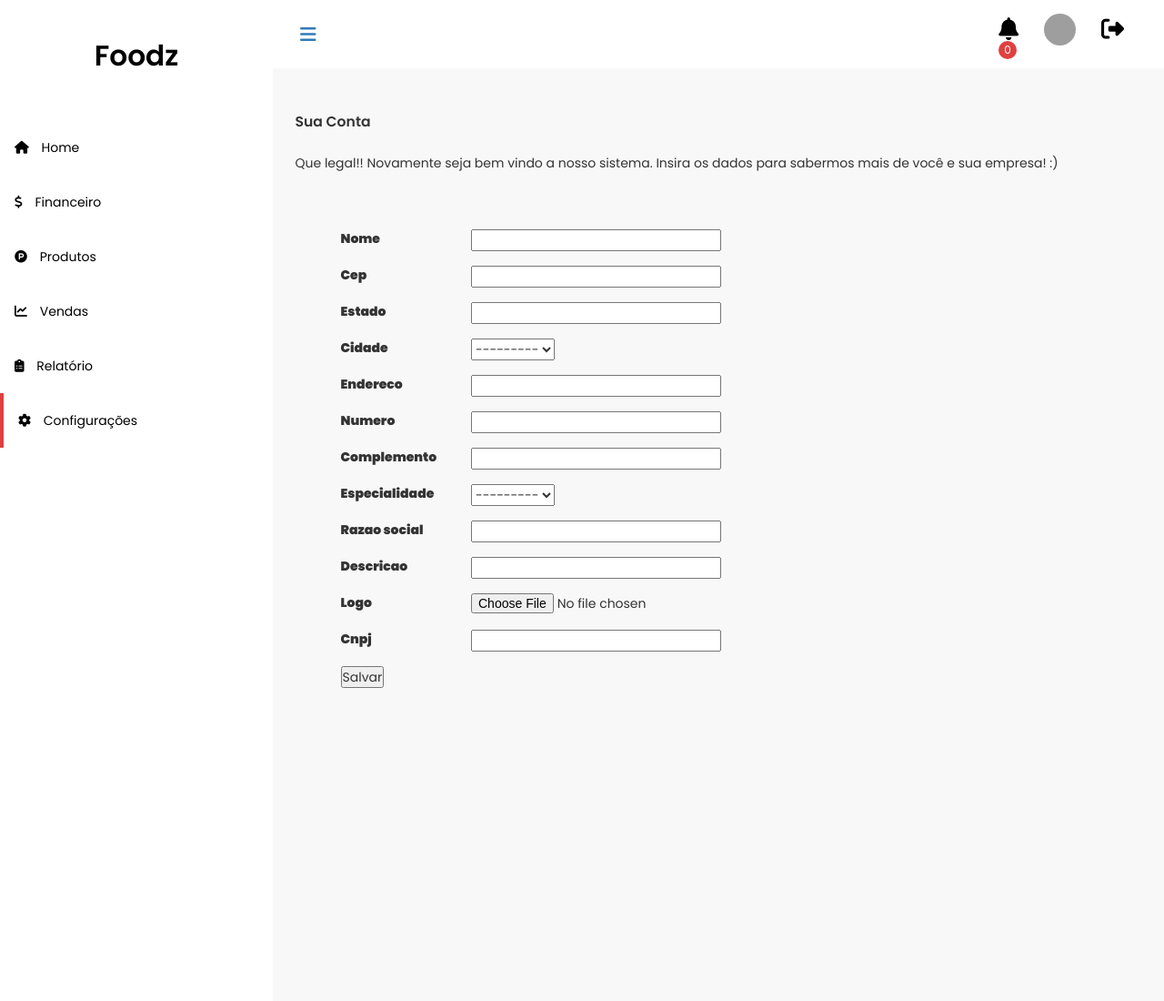
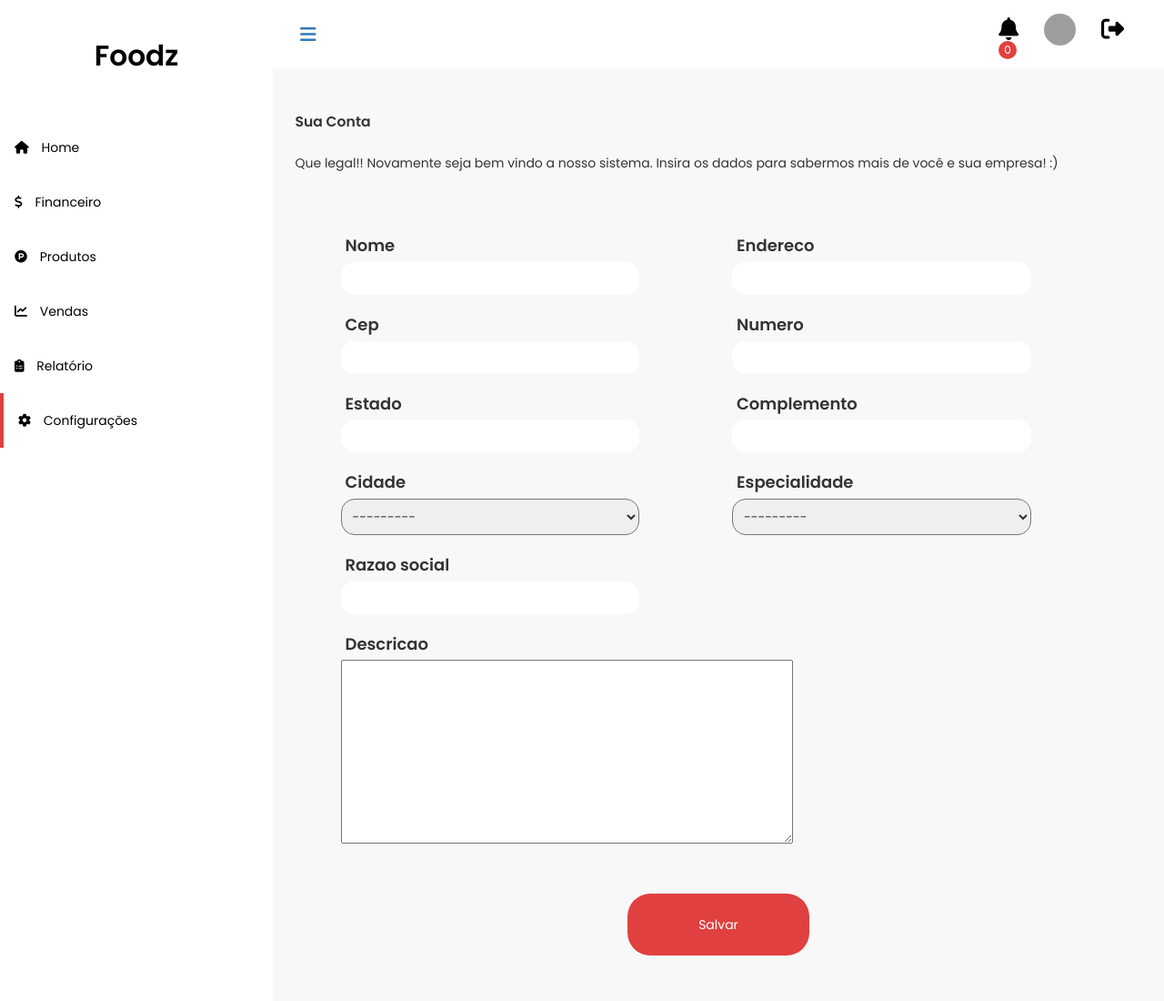
Before and after one commit to NicolasMarqui/Foodz, a Django app: page /dashboard/config in a window 1280 px wide. Shown: the whole page at 91% size. Run offline with Django 3.2, Linux system fonts and the light colour scheme; data that the repository does not hold is empty; some libraries are stand-ins or nearby versions; grey boxes are pictures that could not be loaded.

Commit message:
Added Django markdown, Changed form style

```diff
--- a/delivery/forms.py
+++ b/delivery/forms.py
@@ -3,11 +3,16 @@ from django.core.validators import MinValueValidator, MaxValueValidator
 from .choices import *
 from django.contrib.auth.forms import UserCreationForm
 from .models import Restaurante, Produto
+from django_summernote.widgets import SummernoteInplaceWidget,SummernoteWidget
 
 class MoreInfoRestaurant(forms.ModelForm):
     class Meta:
         model = Restaurante
         fields = ['nome', 'cep', 'estado', 'cidade' , 'endereco' , 'numero' , 'complemento' , 'especialidade', 'razao_social', 'descricao', 'logo', 'cnpj']
+
+        widgets = {
+            'descricao': SummernoteWidget(),
+        }
 
 class AddProducts(forms.ModelForm):
     class Meta:
@@ -16,6 +21,7 @@ class AddProducts(forms.ModelForm):
 
         widgets = {
             'restaurante': forms.HiddenInput(attrs={'readonly': 'readonly'}),
+            'descricao': SummernoteWidget(),
         }
 
         labels = {
--- a/delivery/static/styles.css
+++ b/delivery/static/styles.css
@@ -3396,6 +3396,49 @@ footer .footer .fot-bottom p {
   padding: 50px 50px 0;
 }
 
+.display-info form label, .display-info form p {
+  vertical-align: middle;
+  margin: 5px;
+  font-size: 18px;
+  font-weight: 600;
+  width: 100%;
+}
+
+.display-info form input {
+  padding: 8px;
+  border-radius: 15px;
+  border: none;
+  outline: none;
+  width: 100%;
+}
+
+.display-info form input:focus {
+  -webkit-box-shadow: 0px 0px 2px 0px rgba(0, 0, 0, 0.75);
+  box-shadow: 0px 0px 2px 0px rgba(0, 0, 0, 0.75);
+}
+
+.display-info form select {
+  padding: 8px;
+  border-radius: 15px;
+  width: 100%;
+}
+
+.display-info form button {
+  padding: 24px;
+  background-color: #E04040;
+  margin: 50px  auto;
+  display: block;
+  width: 200px;
+  border-radius: 25px;
+  color: #fff;
+  border: none;
+  outline: none;
+}
+
+.display-info form button:hover {
+  background-color: #e76c6c;
+}
+
 .first-login {
   width: 95%;
   margin: 15px auto 0;
--- a/delivery/templates/dashboard_config.html
+++ b/delivery/templates/dashboard_config.html
@@ -22,14 +22,71 @@
             <div class="display-info">
                 <form action="{% url 'Dashboard_config' %}" method="post" enctype='multipart/form-data'>
                     {% csrf_token %}
-                    {% for f in form %}
-                        <div class="form-group row">
-                            <label for="{{f.label}}" class="col-sm-2 col-form-label">{{f.label}}</label>
-                            <div class="col-sm-10">
-                                {{f}}
+                    <div class="row">
+                        <div class="col-xs-12 col-md-6">
+                            <div class="form-group row">
+                                <label for="{{form.nome.label}}" class="col-sm-2 col-form-label">{{form.nome.label}}</label>
+                                <div class="col-sm-10">
+                                    {{form.nome}}
+                                </div>
+                            </div>
+                            <div class="form-group row">
+                                <label for="{{form.cep.label}}" class="col-sm-2 col-form-label">{{form.cep.label}}</label>
+                                <div class="col-sm-10">
+                                    {{form.cep}}
+                                </div>
+                            </div>
+                            <div class="form-group row">
+                                <label for="{{form.estado.label}}" class="col-sm-2 col-form-label">{{form.estado.label}}</label>
+                                <div class="col-sm-10">
+                                    {{form.estado}}
+                                </div>
+                            </div>
+                            <div class="form-group row">
+                                <label for="{{form.cidade.label}}" class="col-sm-2 col-form-label">{{form.cidade.label}}</label>
+                                <div class="col-sm-10">
+                                    {{form.cidade}}
+                                </div>
+                            </div>
+                            <div class="form-group row">
+                                <label for="{{form.razao_social.label}}" class="col-sm-2 col-form-label">{{form.razao_social.label}}</label>
+                                <div class="col-sm-10">
+                                    {{form.razao_social}}
+                                </div>
                             </div>
                         </div>
-                    {% endfor %}
+                        <div class="col-xs-12 col-md-6">
+                            <div class="form-group row">
+                                <label for="{{form.endereco.label}}" class="col-sm-2 col-form-label">{{form.endereco.label}}</label>
+                                <div class="col-sm-10">
+                                    {{form.endereco}}
+                                </div>
+                            </div>
+                            <div class="form-group row">
+                                <label for="{{form.numero.label}}" class="col-sm-2 col-form-label">{{form.numero.label}}</label>
+                                <div class="col-sm-10">
+                                    {{form.numero}}
+                                </div>
+                            </div>
+                            <div class="form-group row">
+                                <label for="{{form.complemento.label}}" class="col-sm-2 col-form-label">{{form.complemento.label}}</label>
+                                <div class="col-sm-10">
+                                    {{form.complemento}}
+                                </div>
+                            </div>
+                            <div class="form-group row">
+                                <label for="{{form.especialidade.label}}" class="col-sm-2 col-form-label">{{form.especialidade.label}}</label>
+                                <div class="col-sm-10">
+                                    {{form.especialidade}}
+                                </div>
+                            </div>
+                        </div>
+
+                        <div class="col-xs-12">
+                            <p>{{form.descricao.label}}</p>
+                            {{form.descricao}}
+                        </div>
+                    </div>
 
                     <button type="submit">Salvar</button>
                 </form>
--- a/delivery/urls.py
+++ b/delivery/urls.py
@@ -15,5 +15,5 @@ urlpatterns = [
     path('produtos/info/<int:id>/', views.produto_info, name="Informação Produto"),
     path('restaurantes/', views.restaurantes, name="Restaurantes"),
     path('conta/<int:id>', views.minha_conta,name="Minha Conta"),
-    path('logout',views.logout,name="logout")
+    path('logout',views.logout,name="logout"),
 ]
--- a/delivery/views.py
+++ b/delivery/views.py
@@ -171,7 +171,6 @@ def dashboard_config(request):
             novo_restaurante.save()
             return redirect('/dashboard/')
 
-
     return render(
         request,
         'dashboard_config.html',
@@ -301,7 +300,6 @@ def minha_conta(request, id):
         {
             "id": id,
             "cliente": cliente,
-            "range": range(10)
         }
     )
 
--- a/foodz/urls.py
+++ b/foodz/urls.py
@@ -6,6 +6,7 @@ from django.conf.urls.static import static
 urlpatterns = [
     path('', include('delivery.urls')),
     path('admin/', admin.site.urls),
+    path('summernote/', include('django_summernote.urls')),
 ]
 
 if settings.DEBUG:
```
Also changed, not shown: delivery/templates/dashboard_produtos.html (+5 -29 lines), foodz/settings.py (+43 -0 lines).
